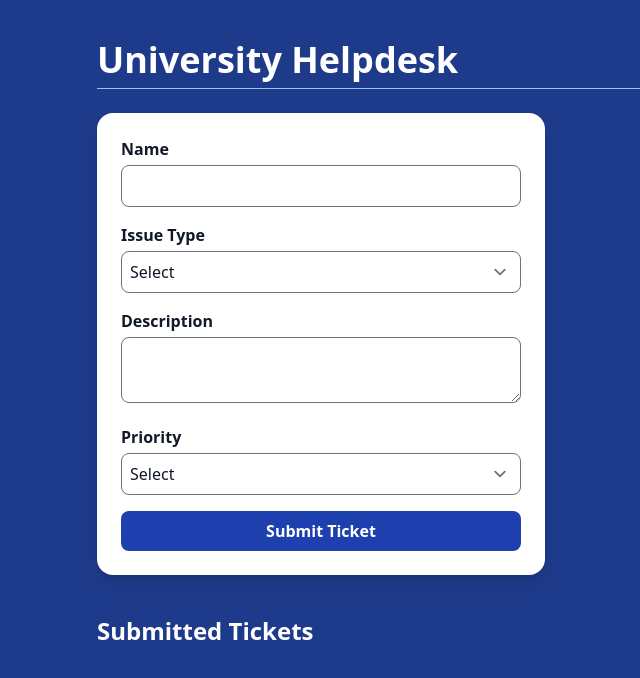
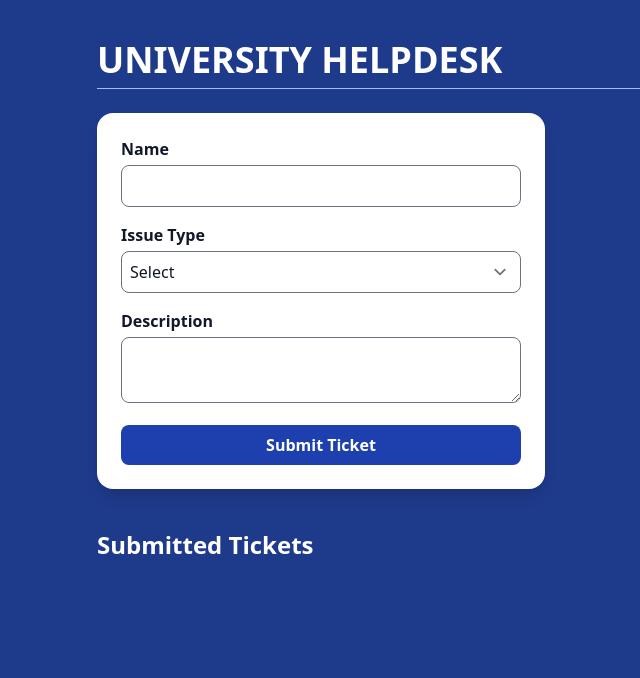
Before and after one commit to VictoriaX002/Nature-of-Enterprise-CA3, a Next.js app in the folder nextjs-dashboard/: page /hpage in a window 1280 px wide. Shown: the top 678 px of the page, without its empty margins (31-671 px from the left). Built offline with nearby package versions, Linux system fonts and the light colour scheme.

Commit message:
Update helpdesk.tsx

```diff
--- a/nextjs-dashboard/app/hpage/helpdesk.tsx
+++ b/nextjs-dashboard/app/hpage/helpdesk.tsx
@@ -1,4 +1,45 @@
 "use client";
+
+
+const trainingData = [
+  { type: "IT Issue", description: "wifi not working in lab", priority: "High" },
+  { type: "IT Issue", description: "cannot login to system", priority: "High" },
+  { type: "Facilities", description: "door not working", priority: "Medium" },
+  { type: "Facilities", description: "chair broken in classroom", priority: "Medium" },
+  { type: "General", description: "question about timetable", priority: "Low" },
+  { type: "General", description: "need information about event", priority: "Low" },
+];
+
+
+
+function predictPriority(description: string, type: string): string {
+  const text = description.toLowerCase();
+
+  let scores = {
+    High: 0,
+    Medium: 0,
+    Low: 0,
+  };
+
+  trainingData.forEach((item) => {
+    // match type
+    if (item.type === type) {
+      scores[item.priority as keyof typeof scores] += 2;
+    }
+
+    // match words
+    const words = item.description.split(" ");
+    words.forEach((word) => {
+      if (text.includes(word)) {
+        scores[item.priority as keyof typeof scores] += 1;
+      }
+    });
+  });
+
+  // pick highest score
+  return Object.entries(scores).sort((a, b) => b[1] - a[1])[0][0];
+}
+
 
 import { useState } from "react";
 
@@ -20,11 +61,13 @@ export default function Helpdesk() {
     const form = e.currentTarget;
     const formData = new FormData(form);
 
+    const description = formData.get("description") as string;
+
     const newTicket: Ticket = {
       name: formData.get("name") as string,
       type: formData.get("type") as string,
-      description: formData.get("description") as string,
-      priority: formData.get("priority") as string,
+      description,
+      priority: predictPriority(description, formData.get("type") as string),
       status: "Open",
     };
 
@@ -44,19 +87,27 @@ export default function Helpdesk() {
     <div className="min-h-screen bg-blue-900 text-gray-900 flex flex-col items-center py-10 px-4">
       <div className="w-full max-w-5xl">
         <h1 className="text-4xl font-bold text-white mb-6 border-b border-blue-300 pb-2">
-          University Helpdesk
+          UNIVERSITY HELPDESK
         </h1>
 
         <div className="bg-white shadow-lg rounded-2xl p-6 max-w-md">
           <form onSubmit={handleSubmit} className="space-y-4">
             <div>
               <label className="block font-semibold mb-1">Name</label>
-              <input name="name" required className="w-full border rounded-lg p-2 focus:outline-none focus:ring-2 focus:ring-blue-500" />
+              <input
+                name="name"
+                required
+                className="w-full border rounded-lg p-2 focus:outline-none focus:ring-2 focus:ring-blue-500"
+              />
             </div>
 
             <div>
               <label className="block font-semibold mb-1">Issue Type</label>
-              <select name="type" required className="w-full border rounded-lg p-2">
+              <select
+                name="type"
+                required
+                className="w-full border rounded-lg p-2"
+              >
                 <option value="">Select</option>
                 <option>IT Issue</option>
                 <option>Facilities</option>
@@ -66,17 +117,11 @@ export default function Helpdesk() {
 
             <div>
               <label className="block font-semibold mb-1">Description</label>
-              <textarea name="description" required className="w-full border rounded-lg p-2" />
-            </div>
-
-            <div>
-              <label className="block font-semibold mb-1">Priority</label>
-              <select name="priority" required className="w-full border rounded-lg p-2">
-                <option value="">Select</option>
-                <option>Low</option>
-                <option>Medium</option>
-                <option>High</option>
-              </select>
+              <textarea
+                name="description"
+                required
+                className="w-full border rounded-lg p-2"
+              />
             </div>
 
             <button className="w-full bg-blue-800 hover:bg-blue-700 text-white font-semibold py-2 rounded-lg transition">
@@ -105,7 +150,7 @@ export default function Helpdesk() {
                     {ticket.name} — {ticket.type}
                   </p>
                   <p className="text-sm text-gray-600">
-                    Priority: {ticket.priority}
+                    Predicted Priority: {ticket.priority}
                   </p>
                   <p className="mt-2">{ticket.description}</p>
                   <p className="mt-2 text-sm">
```
